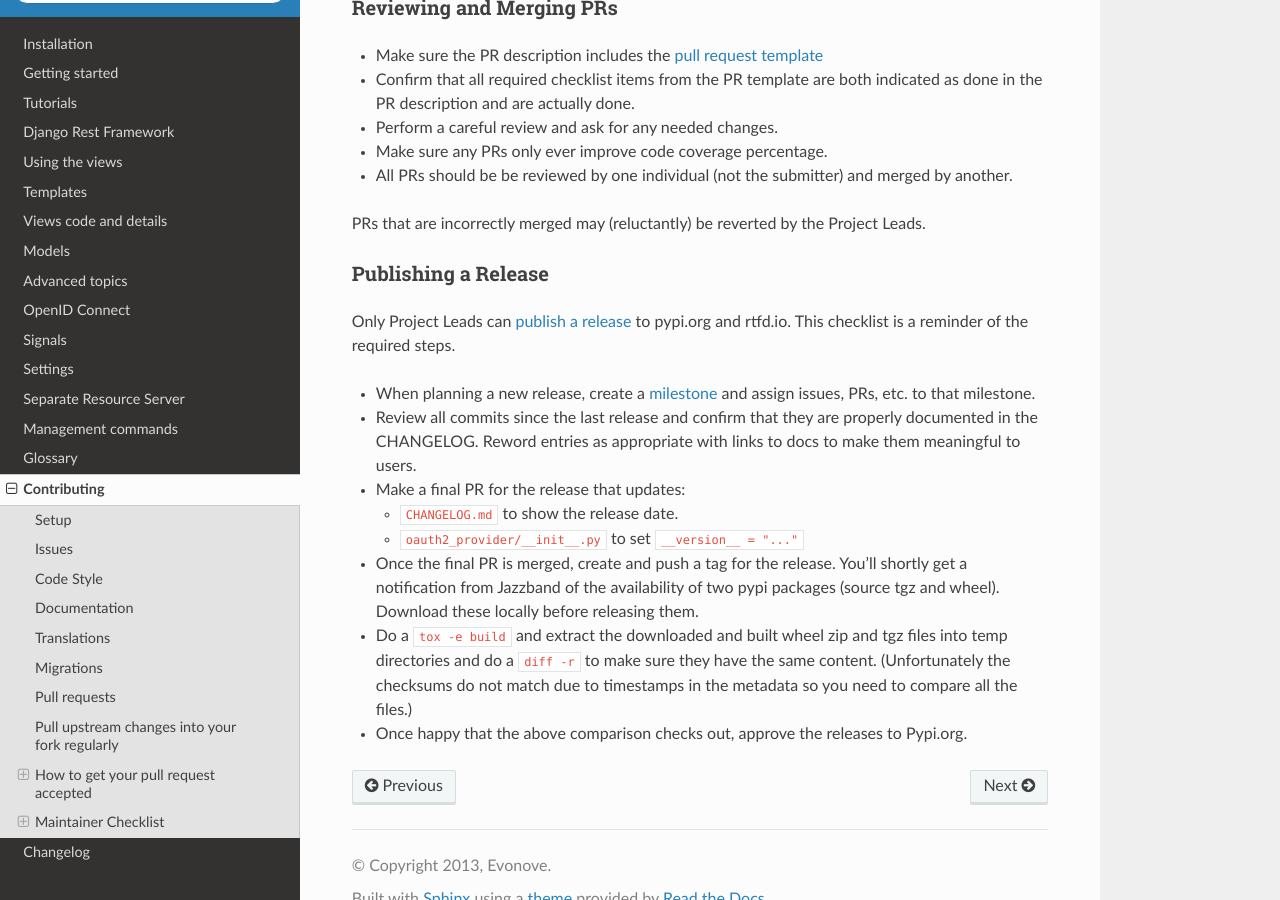
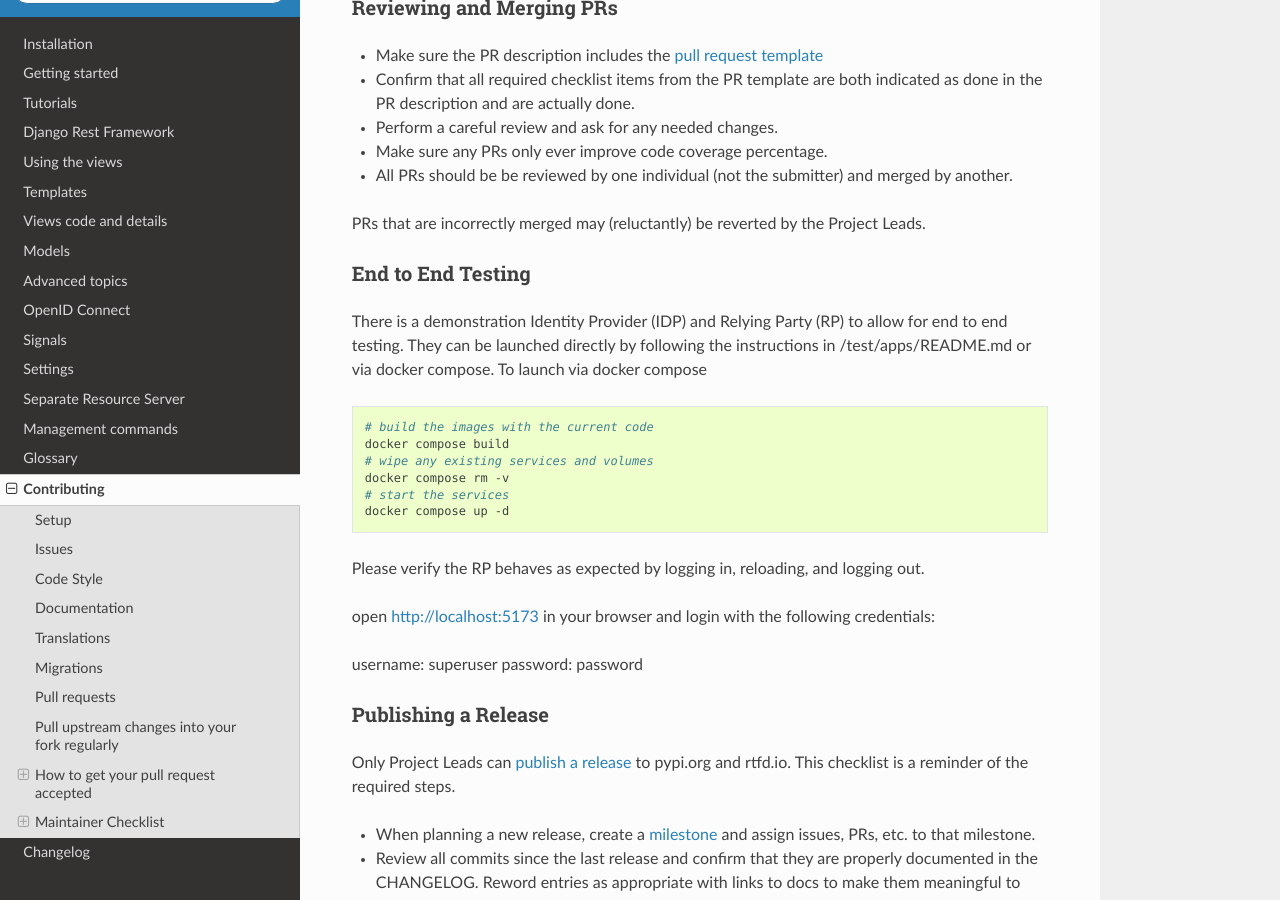
Before and after one commit to jazzband/django-oauth-toolkit, a Sphinx documentation site: the page built from docs/contributing.rst, in a window 1280 px wide and 900 px high, scrolled down 7413 px. Built offline with Sphinx 7.4.7 and the Read the Docs theme 3.1.0, drawn with Linux system fonts in a browser that asks for light colours.

Commit message:
fix: idp image can't find templates or statics (#1550)

```diff
--- a/docs/contributing.rst
+++ b/docs/contributing.rst
@@ -325,6 +325,28 @@
 
 PRs that are incorrectly merged may (reluctantly) be reverted by the Project Leads.
 
+End to End Testing
+------------------
+
+There is a demonstration Identity Provider (IDP) and Relying Party (RP) to allow for
+end to end testing. They can be launched directly by following the instructions in
+/test/apps/README.md or via docker compose. To launch via docker compose
+
+.. code-block:: bash
+
+    # build the images with the current code
+    docker compose build
+    # wipe any existing services and volumes
+    docker compose rm -v
+    # start the services
+    docker compose up -d
+
+Please verify the RP behaves as expected by logging in, reloading, and logging out.
+
+open http://localhost:5173 in your browser and login with the following credentials:
+
+username: superuser
+password: password
 
 Publishing a Release
 --------------------
```
Also changed, not shown: CHANGELOG.md (+1 -0 lines), 1 other file.
